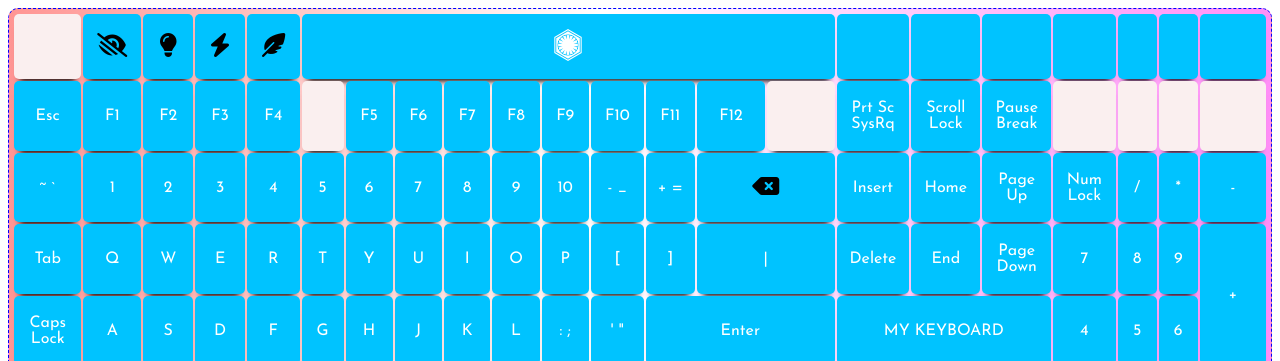
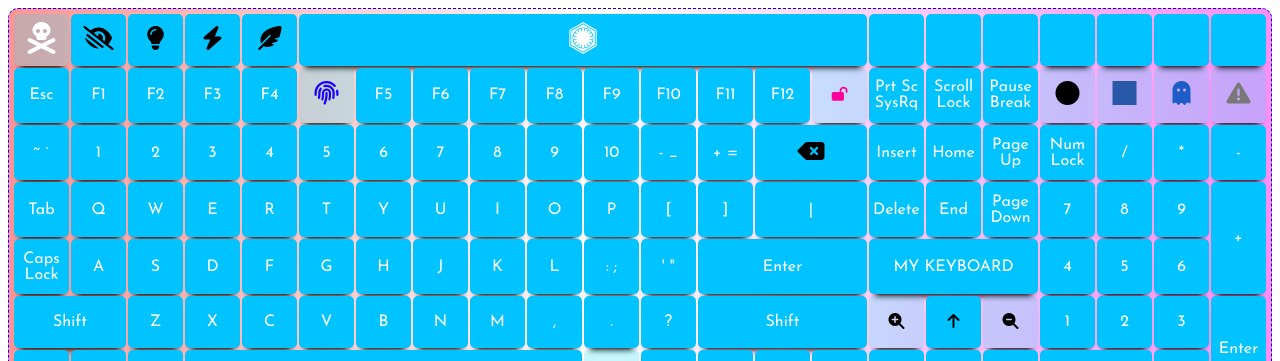
Before and after one commit to RonySorkerr/milestone_3_module_0, a plain HTML site: page KEYBOARD.HTML in a window 1280 px wide. Shown: the top 361 px of the page. Drawn offline with Linux system fonts and the light colour scheme.

Commit message:
skeletons added

```diff
--- a/KEYBOARD.HTML
+++ b/KEYBOARD.HTML
@@ -15,7 +15,7 @@
     <title>Document</title>
     <style>
         table tr td {
-            width: 250px;
+            width: 50px;
             height: 30px;
             background-color: rgb(0, 195, 255);
             color: white;
@@ -35,14 +35,15 @@
         table {
             border: 1px dashed blue;
             border-radius: 10px;
-            height: 50ch;
+            width: 100%;
+            height: 50vh;
             font-family: 'Josefin Sans', sans-serif;
             padding: 3px;
             background: linear-gradient(90deg, rgb(255, 149, 147) 0%, rgba(255,255,255,1) 47%, rgb(255, 142, 247) 100%);
         }
 
         #blank {
-            background-color: rgb(250, 239, 239);
+            background-color: rgba(0, 225, 255, 0.219);
         }
     </style>
 </head>
@@ -50,7 +51,7 @@
 <body>
     <table class="p-2">
         <tr>
-            <td id="blank"></td>
+            <td id="blank"><i class="fa-solid fa-skull-crossbones fa-2xl" style="color: #ffffff;"></i></td>
             <td><i class="fa-solid fa-eye-low-vision fa-xl" style="color: #000000;"></i></td>
             <td><i class="fa-solid fa-lightbulb fa-xl" style="color: #000000;"></i></td>
             <td><i class="fa-solid fa-bolt fa-xl" style="color: #000000;"></i></td>
@@ -72,7 +73,7 @@
             <td>F2</td>
             <td>F3</td>
             <td>F4</td>
-            <td id="blank"></td>
+            <td id="blank"><i class="fa-solid fa-fingerprint fa-xl" style="color: #1900ff;"></i></td>
 
             <td>F5</td>
             <td>F6</td>
@@ -82,14 +83,16 @@
             <td>F10</td>
             <td>F11</td>
             <td>F12</td>
-            <td id="blank"></td>
+            <td id="blank">
+                <i class="fa-solid fa-lock-open fa-sm" style="color: #ff009d;"></i>
+            </td>
             <td>Prt Sc <br> SysRq</td>
             <td>Scroll<br> Lock</td>
             <td>Pause<br> Break</td>
-            <td id="blank"></td>
-            <td id="blank"></td>
-            <td id="blank"></td>
-            <td id="blank"></td>
+            <td id="blank"><i class="fa-solid fa-circle fa-xl" style="color: #000000;"></i></td>
+            <td id="blank"><i class="fa-solid fa-square-full fa-xl" style="color: #2958a8;"></i></td>
+            <td id="blank"><i class="fa-solid fa-ghost fa-xl" style="color: #1e5cc8;"></i></td>
+            <td id="blank"><i class="fa-solid fa-triangle-exclamation fa-xl" style="color: #787878;"></i></td>
         </tr>
         <tr>
             <td>~ `</td>
@@ -175,9 +178,9 @@
             <td>.</td>
             <td>?</td>
             <td colspan="3">Shift</td>
-            <td id="blank"></td>
+            <td id="blank"><i class="fa-solid fa-magnifying-glass-plus" style="color: #000000;"></i></td>
             <td><i class="fa-solid fa-arrow-up" style="color: #000000;"><i></td>
-            <td id="blank"></td>
+            <td id="blank"><i class="fa-solid fa-magnifying-glass-minus" style="color: #000000;"></i></td>
             <td>1</td>
             <td>2</td>
             <td>3</td>
@@ -188,7 +191,7 @@
             <td><i class="fa-brands fa-windows" style="color: #000000;"></i> Win</td>
             <td>Alt</td>
             <td colspan="7">SPACEBAR</td>
-            <td id="blank"></td>
+            <td id="blank"><i class="fa-solid fa-list-check fa-xl" style="color: #000000;"></i></td>
             <td>Alt</td>
             <td>Fn</td>
             <td>Script</td>
```
